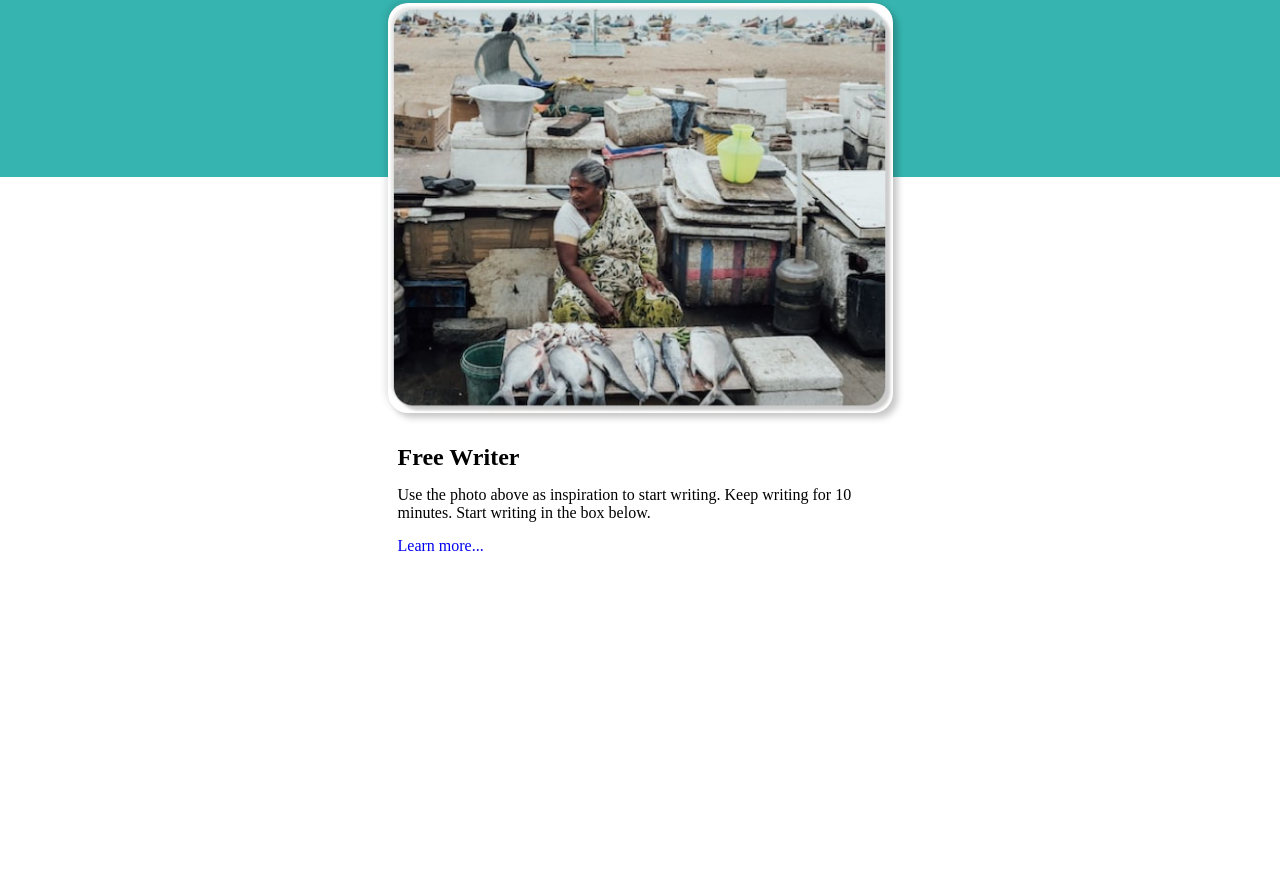
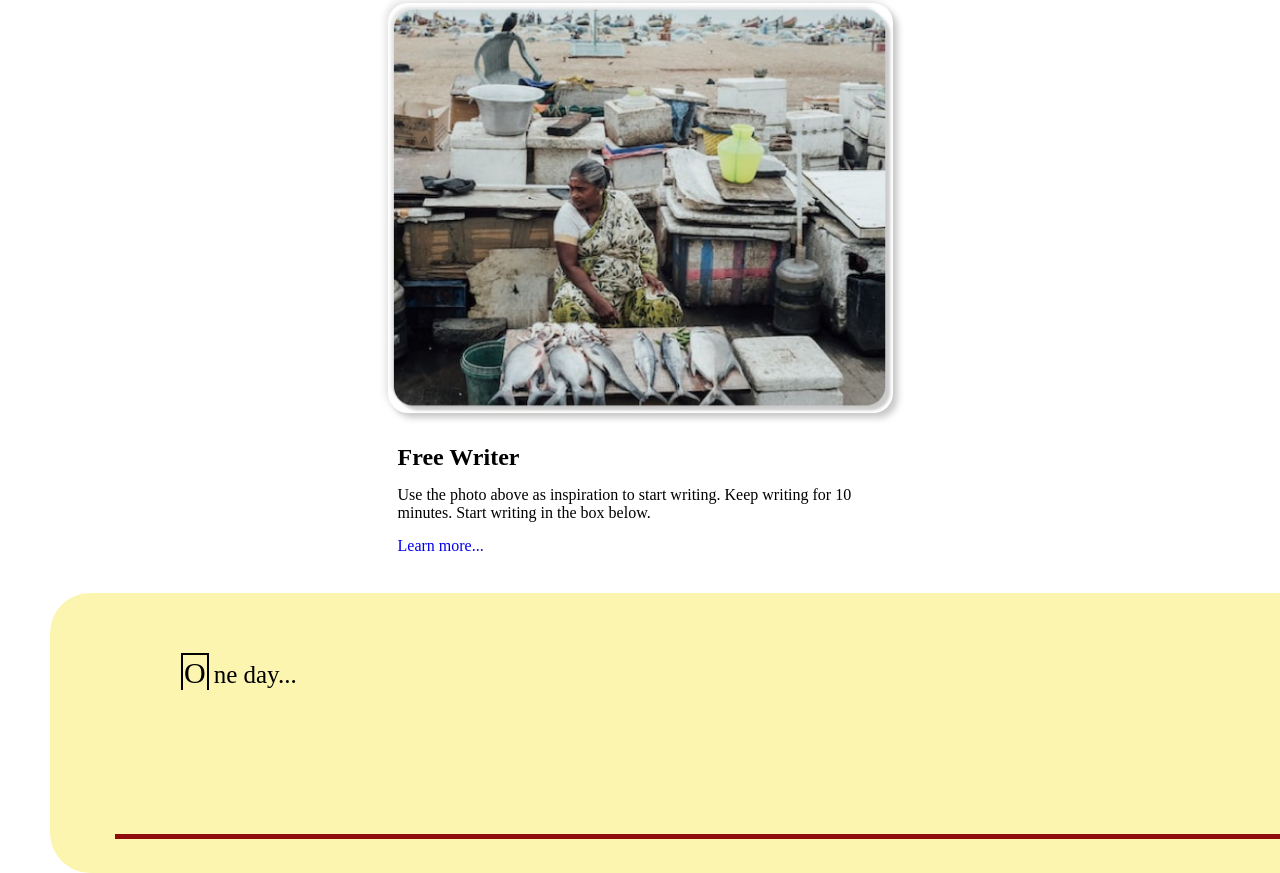
Before and after one commit to flyooy/SuperCode_Aufgaben, a plain HTML site: page 27:05 Day4 Git_Einfuehrung/index.html in a window 1280 px wide. Shown: the part 247-1120 px from the top of the page. Before the commit the page ends 813 px from the top, so only its background shows below. Drawn offline with Linux system fonts and the light colour scheme.

Commit message:
main gemacht

```diff
--- a/27:05 Day4 Git_Einfuehrung/assets/css/style.css
+++ b/27:05 Day4 Git_Einfuehrung/assets/css/style.css
@@ -51,3 +51,60 @@ section a{
 section a:hover{
     color: blueviolet;
 }
+
+main div{
+position: absolute;
+width: 1340px;
+height: 280px;
+left: 50px;
+top: 840.41px;
+background: #FCF5B0;
+border-radius: 40px;
+}
+main div::after{
+    content: "";
+    position: absolute;
+    width:1220px;
+    height: 20px;
+    color: red;
+    border-bottom: 5px solid rgb(144, 11, 11);
+    display:block;
+    top: 220.41px;
+    right: 55px;
+}
+
+main div p{
+position: absolute;
+width: 400.07px;
+height: 75px;
+left: 131px;
+top: 63px;
+
+font-family: 'Courier Prime,Arial';
+font-style: normal;
+font-weight: 400;
+font-size: 25px;
+align-items: center;
+color: #000000;
+}
+
+main div input{
+border: none;
+background-color: #FCF5B0;
+font-family: 'Courier Prime, Arial';
+font-style: normal;
+font-weight: 400;
+font-size: 25px;
+color: #000000;
+}
+main div p::first-letter{
+    display: inline-block;
+    border: 2px solid black;
+    padding: 1px;
+    margin-right: 5px;
+    background-color: #FCF5B0;
+    font-size: 1.2em;
+}
+main div input:focus {
+    outline: none;
+    background-color: #FCF5B0; }
--- a/27:05 Day4 Git_Einfuehrung/index.html
+++ b/27:05 Day4 Git_Einfuehrung/index.html
@@ -22,9 +22,11 @@
             <a href="#">Learn more...</a>
         </section>
         <div>
+            <p>One day... &nbsp<input type="text"></p>
+        </div>
+<footer>
 
-        </div>
-
+</footer>
     </main>
 </body>
 </html>
```
